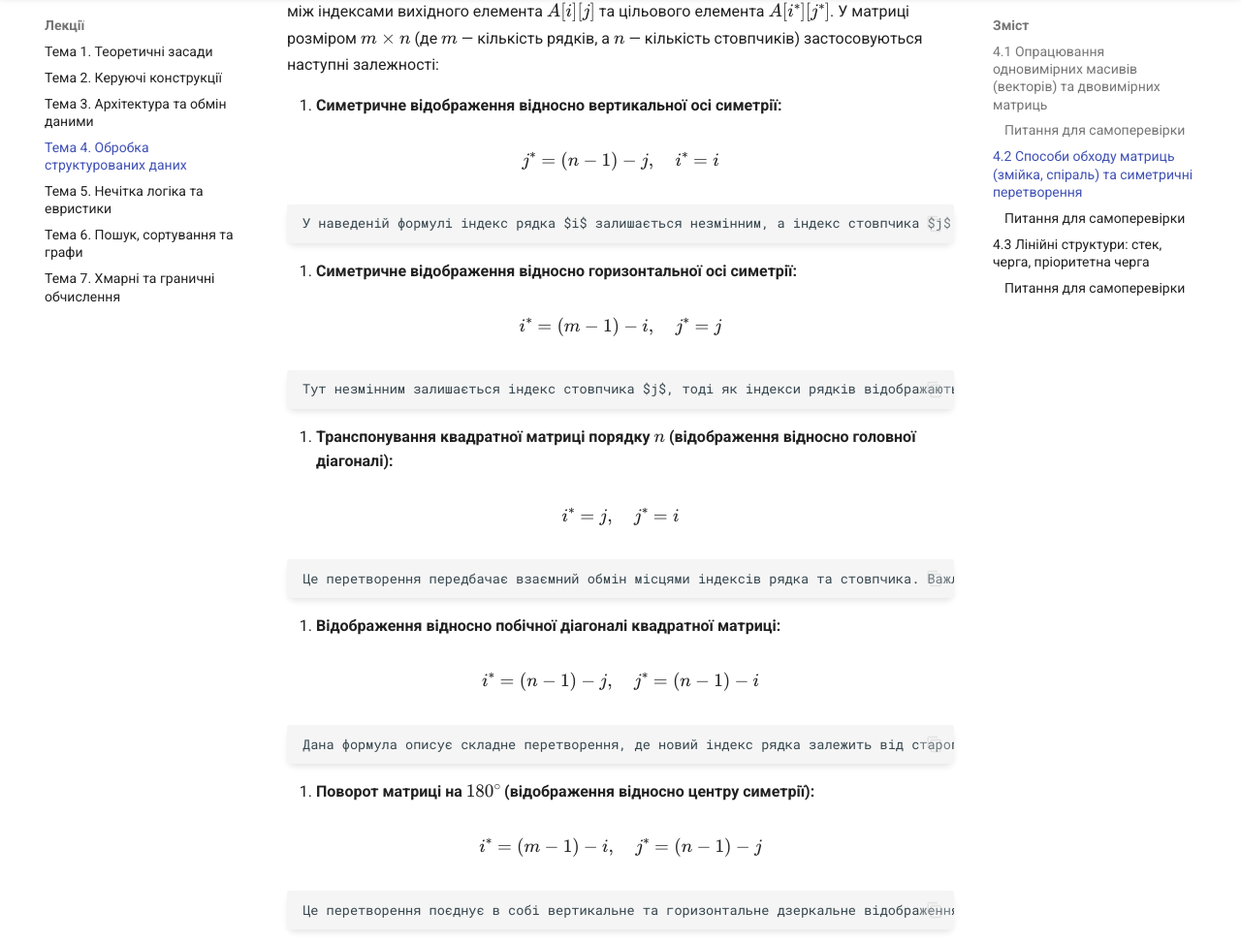
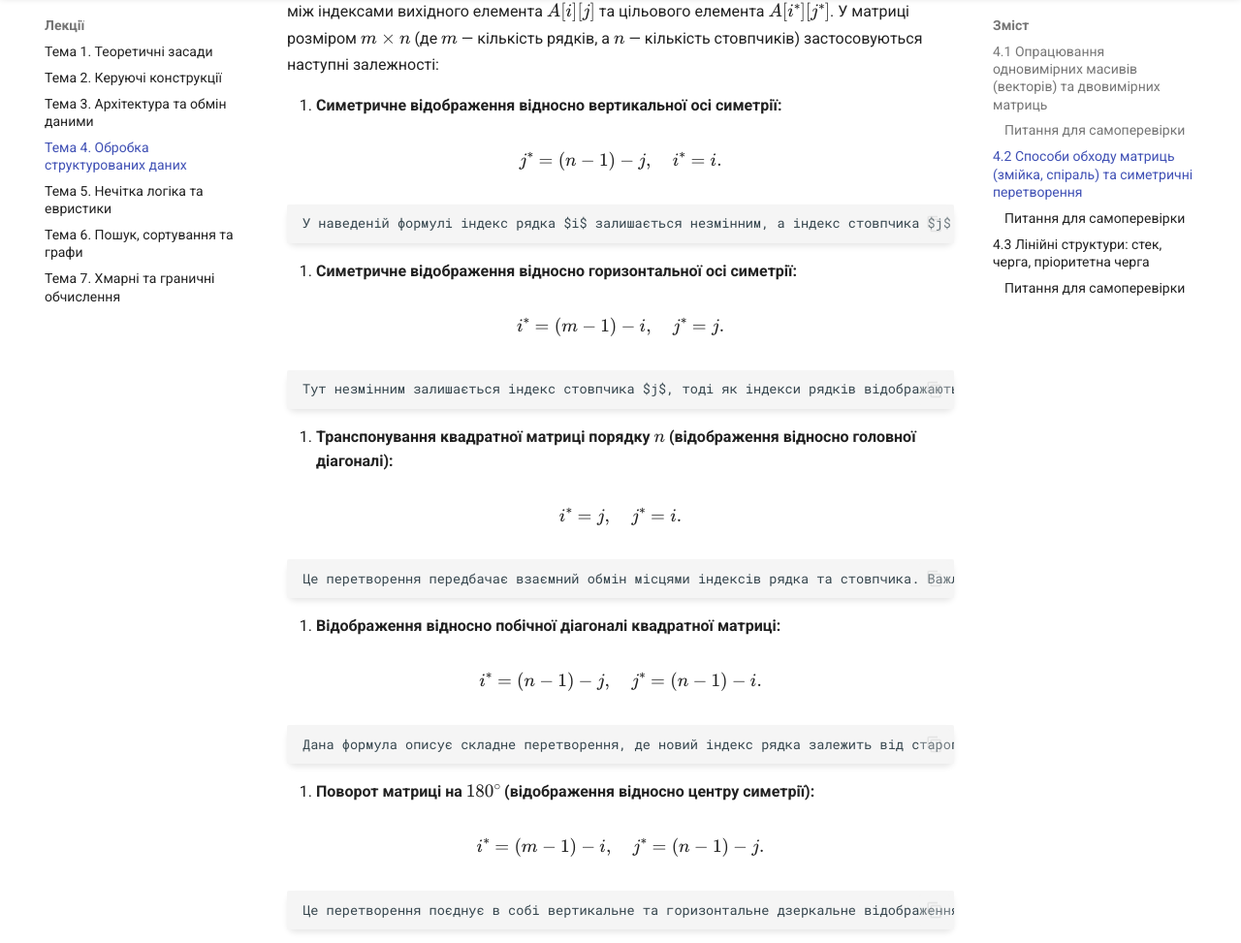
Before and after one commit to KyryloVadurin/cps-algorithms, an MkDocs documentation site: the page built from docs/lectures/topic-4.md, in a window 1280 px wide and 1400 px high, scrolled down 5191 px. Shown: the part 103-1076 px from the top of the window at 97% size. Built offline with MkDocs 1.6.1 and Material for MkDocs 9.7.7, drawn with Linux system fonts in a browser that asks for light colours; some of the changed text lies outside the part shown.

```diff
--- a/docs/lectures/topic-4.md
+++ b/docs/lectures/topic-4.md
@@ -2,8 +2,6 @@
 # Тема 4. Алгоритми обробки структурованих даних
 
 ## 4.1 Опрацювання одновимірних масивів (векторів) та двовимірних матриць
-
-
 
 У сучасній алгоритмізації та програмуванні **масив** визначається як іменована послідовність областей пам’яті, що містять однотипні елементи, розташовані в пам'яті комп'ютера безпосередньо один за одним. Така структура даних є статичною, що означає фіксацію кількості елементів та обсягу виділеної пам’яті на етапі оголошення програми. Основними характеристиками масиву є його **вимір**, який визначає кількість індексів для доступу до елемента (одновимірні, двовимірні тощо), та **розмірність**, що задає кількість елементів у кожному вимірі.
 
@@ -13,18 +11,16 @@
 
 Для **квадратних матриць** (де кількість рядків дорівнює кількості стовпчиків) особливе значення мають **головна діагональ**, елементи якої мають однакові індекси рядка та стовпчика, та **побічна діагональ**, що проходить від верхнього правого до нижнього лівого кута. Алгоритми перетворення матриць охоплюють симетричні («дзеркальні») відображення відносно осей симетрії чи діагоналей, а також повороти частин матриці навколо її центру на кути, кратні 90 градусам. Такі перетворення вимагають чіткого математичного зв’язку між індексами вихідних та цільових комірок пам’яті.
 
-
-
 При оцінюванні складності алгоритмів опрацювання масивів використовується поняття **часової складності** $T(n)$, яка визначає залежність кількості операцій від розмірності вхідних даних. Для повного перебору елементів вектора довжиною $n$ часова складність є лінійною:
 
 $$
-T(n) = O(n)
+T(n) = O(n),
 $$
 
 де $n$ — кількість елементів у векторі. Для двовимірної матриці розміром $m \times n$ складність повного обходу стає квадратичною (якщо $m=n$):
 
 $$
-T(n) = O(n^2)
+T(n) = O(n^2),
 $$
 
 оскільки кожен елемент у кожному рядку має бути оброблений.
@@ -32,7 +28,7 @@ $$
 При виконанні перестановок елементів (наприклад, при дзеркальному відображенні вектора) використовується допоміжна комірка пам'яті для тимчасового зберігання значення. Розрахункова формула для індексу симетричного елемента у векторі $A[n]$ при відображенні виглядає наступним чином:
 
 $$
-j = (n - 1) - i
+j = (n - 1) - i,
 $$
 
 де $i$ — поточний індекс елемента від початку масиву, а $j$ — індекс елемента, з яким необхідно виконати обмін.
@@ -41,7 +37,6 @@ $$
 1. Елементи головної діагоналі задовольняють умові: $i = j$.
 2. Елементи побічної діагоналі задовольняють умові: $i + j = n - 1$.
 3. Елементи вище головної діагоналі характеризуються нерівністю: $i < j$.
-
 
 
 Порівняльна характеристика основних методів обходу та опрацювання матриць наведена в таблиці нижче.
@@ -103,7 +98,7 @@ flowchart TD
 1.  **Симетричне відображення відносно вертикальної осі симетрії:**
 
 $$
-j^* = (n - 1) - j, \quad i^* = i
+j^* = (n - 1) - j, \quad i^* = i.
 $$
 
     У наведеній формулі індекс рядка $i$ залишається незмінним, а індекс стовпчика $j$ трансформується таким чином, що перший елемент стає останнім, а другий — передостаннім у межах того ж рядка.
@@ -111,7 +106,7 @@ $$
 2.  **Симетричне відображення відносно горизонтальної осі симетрії:**
 
 $$
-i^* = (m - 1) - i, \quad j^* = j
+i^* = (m - 1) - i, \quad j^* = j.
 $$
 
     Тут незмінним залишається індекс стовпчика $j$, тоді як індекси рядків відображаються дзеркально відносно середини висоти матриці.
@@ -119,7 +114,7 @@ $$
 3.  **Транспонування квадратної матриці порядку $n$ (відображення відносно головної діагоналі):**
 
 $$
-i^* = j, \quad j^* = i
+i^* = j, \quad j^* = i.
 $$
 
     Це перетворення передбачає взаємний обмін місцями індексів рядка та стовпчика. Важливо, що операція виконується лише для елементів, де $i < j$ (вище діагоналі) або $i > j$ (нижче діагоналі), щоб уникнути подвійного обміну, який повернув би елементи на вихідні позиції.
@@ -127,7 +122,7 @@ $$
 4.  **Відображення відносно побічної діагоналі квадратної матриці:**
 
 $$
-i^* = (n - 1) - j, \quad j^* = (n - 1) - i
+i^* = (n - 1) - j, \quad j^* = (n - 1) - i.
 $$
 
     Дана формула описує складне перетворення, де новий індекс рядка залежить від старого індексу стовпчика, а новий індекс стовпчика — від старого індексу рядка, з врахуванням розмірності матриці $n$.
@@ -135,7 +130,7 @@ $$
 5.  **Поворот матриці на $180^\circ$ (відображення відносно центру симетрії):**
 
 $$
-i^* = (m - 1) - i, \quad j^* = (n - 1) - j
+i^* = (m - 1) - i, \quad j^* = (n - 1) - j.
 $$
 
     Це перетворення поєднує в собі вертикальне та горизонтальне дзеркальне відображення. Для реалізації такого алгоритму «на тому ж місці» необхідно обійти лише половину елементів матриці (наприклад, $i < m/2$), щоб не виконати повторний обмін.
@@ -205,7 +200,7 @@ flowchart TD
 Ефективність лінійних структур даних оцінюється через показник асимптотичної складності операцій. Для базових структур, таких як стек та проста черга, час виконання основних операцій (додавання та видалення) не залежить від кількості елементів у структурі $n$. Це означає, що часова складність цих операцій є константною:
 
 $$
-T(n) = O(1)
+T(n) = O(1).
 $$
 
 У наведеній формулі $T(n)$ позначає функцію часу виконання відносно розмірності входу $n$. Стала складність $O(1)$ свідчить про те, що доступ до верхівки стека або голови черги здійснюється за один крок, незалежно від того, наскільки великим є обсяг даних.
@@ -213,7 +208,7 @@ $$
 Однак для пріоритетної черги ситуація змінюється. Якщо вона реалізована на основі двійкової купи, то операції вставки нового елемента та видалення елемента з найвищим пріоритетом вимагають перебудови дерева (процедури «просіювання» вгору або вниз). Математично час виконання таких операцій має логарифмічну залежність від загальної кількості елементів $n$ у черзі:
 
 $$
-T(n) = O(\log_2 n)
+T(n) = O(\log_2 n).
 $$
 
 Це означає, що при збільшенні кількості елементів у черзі в 1024 рази, час виконання операції зросте лише приблизно в 10 разів (оскільки $\log_2 1024 = 10$), що робить таку структуру надзвичайно масштабованою для систем реального часу та алгоритмів на графах, таких як алгоритм Дейкстри.
```
